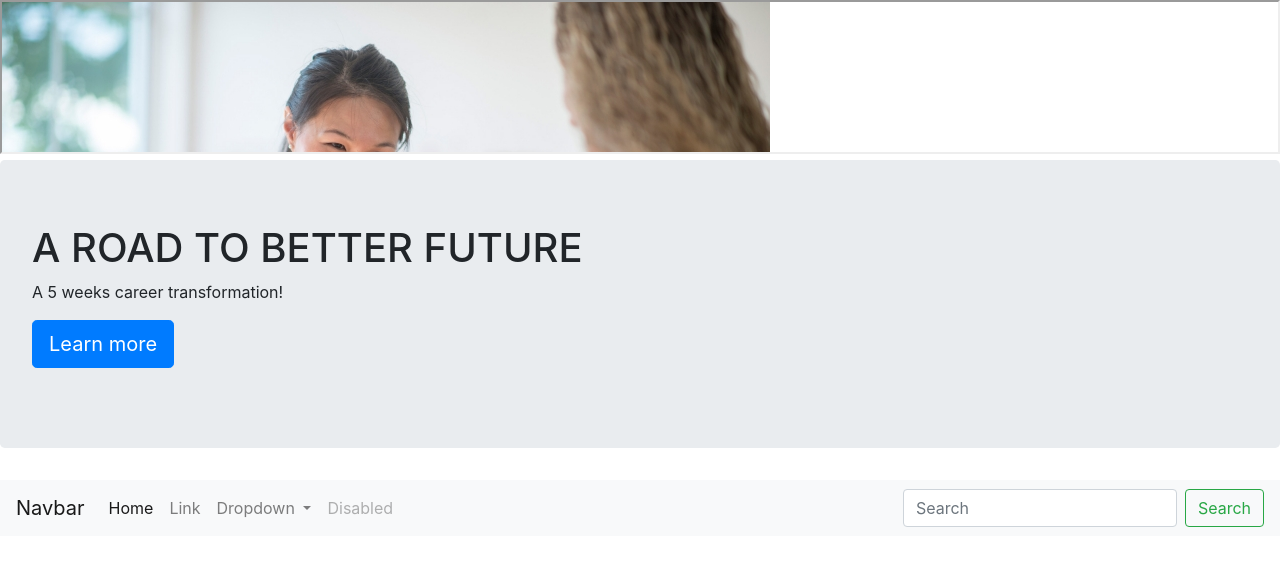
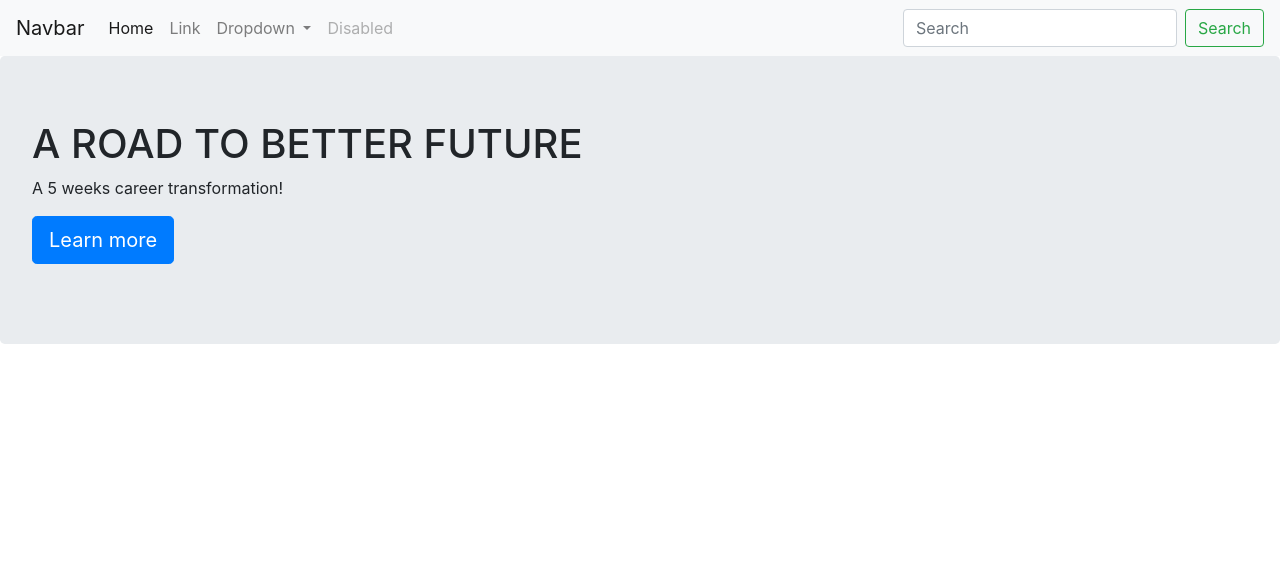
Before and after one commit to yoonahbae/yoonahbae.github.io, a plain HTML site: page index.html in a window 1280 px wide. Drawn offline with nearby package versions, Linux system fonts and the light colour scheme.

Commit message:
Update index.html

```diff
--- a/index.html
+++ b/index.html
@@ -1,7 +1,7 @@
 <!DOCTYPE html>
 <html>
     <head>
-       <iframe class="iframe-preview" width="100%" src="yoonahbae.github.io/photo_band.img.768.high.jpeg"></iframe>
+
         <link rel="stylesheet" href="https://stackpath.bootstrapcdn.com/bootstrap/4.3.1/css/bootstrap.min.css" integrity="sha384-ggOyR0iXCbMQv3Xipma34MD+dH/1fQ784/j6cY/iJTQUOhcWr7x9JvoRxT2MZw1T" crossorigin="anonymous">
 
         <script src="https://code.jquery.com/jquery-3.3.1.slim.min.js" integrity="sha384-q8i/X+965DzO0rT7abK41JStQIAqVgRVzpbzo5smXKp4YfRvH+8abtTE1Pi6jizo" crossorigin="anonymous"></script>
@@ -11,14 +11,7 @@
     </head>
 
 <body>
-
-       <div class="jumbotron">
-
-      <h1>A ROAD TO BETTER FUTURE</h1>
-              <p>A 5 weeks career transformation!</p>
-      <p><a class="btn btn-primary btn-lg" href="#" role="button">Learn more</a></p>
-         </div>
-
+    <a href="yoonahbae.github.io/photo_band.img.768.high.jpeg"></a>
     <nav class="navbar navbar-expand-lg navbar-light bg-light">
   <a class="navbar-brand" href="#">Navbar</a>
   <button class="navbar-toggler" type="button" data-toggle="collapse" data-target="#navbarSupportedContent" aria-controls="navbarSupportedContent" aria-expanded="false" aria-label="Toggle navigation">
@@ -55,6 +48,13 @@
   </div>
 </nav>
 
+     <div class="jumbotron">
+
+      <h1>A ROAD TO BETTER FUTURE</h1>
+              <p>A 5 weeks career transformation!</p>
+      <p><a class="btn btn-primary btn-lg" href="#" role="button">Learn more</a></p>
+         </div>
+
 
 
 </body>
```
